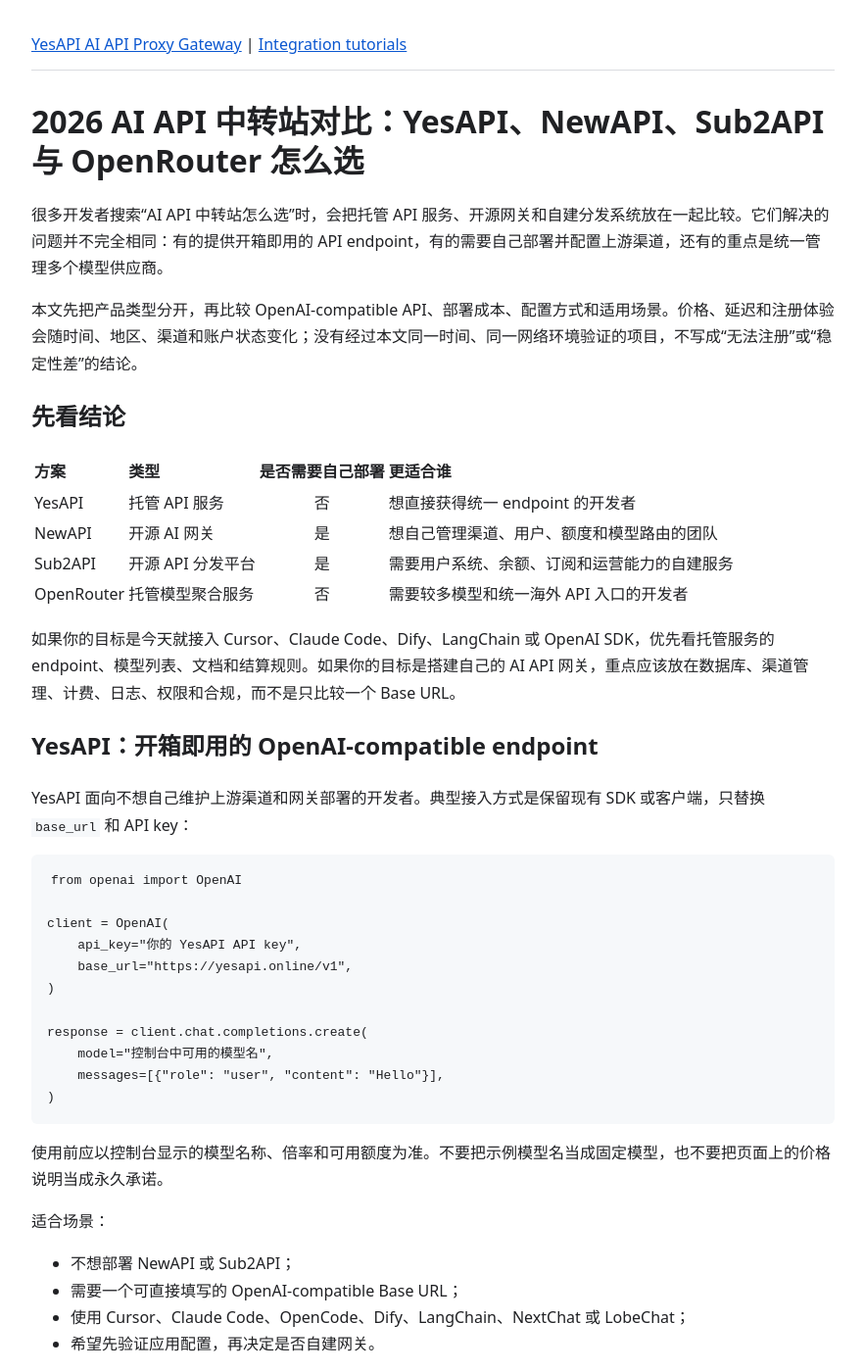
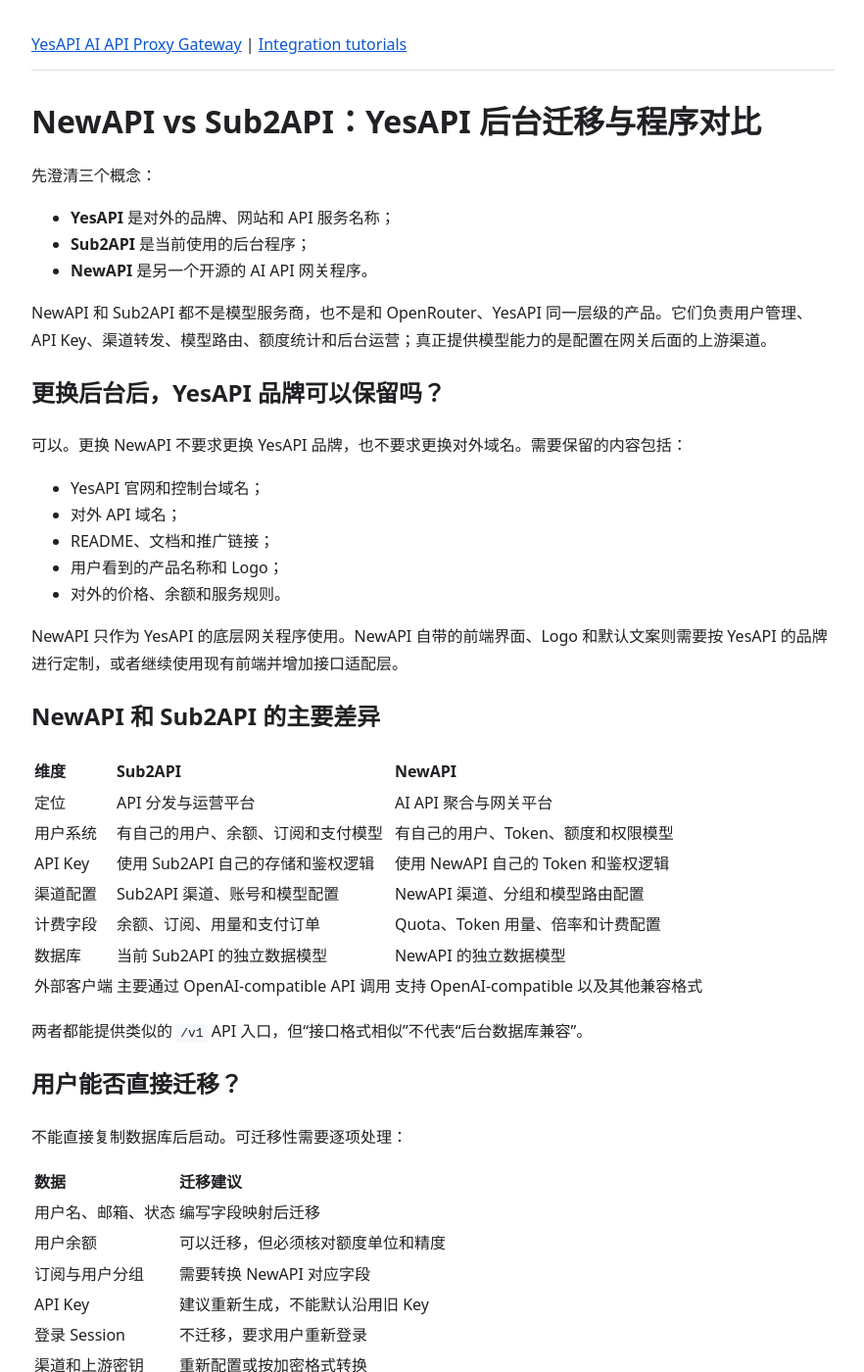
Before and after one commit to tjinyong/free-openai-claude-api-proxy-gateway, a Jekyll site: the page built from docs/reviews/ai-api-router-comparison-2026.md, in a window 1280 px wide and 1400 px high. Shown: the whole window at 98% size, without its empty margins (198-1080 px from the left). Built offline with Jekyll 4.4.1, drawn with Linux system fonts in a browser that asks for light colours; some of the changed text lies outside the part shown.

Commit message:
fix: clarify NewAPI and Sub2API migration

````diff
--- a/docs/reviews/ai-api-router-comparison-2026.md
+++ b/docs/reviews/ai-api-router-comparison-2026.md
@@ -1,113 +1,91 @@
 ---
 layout: default
-title: 2026 AI API 中转站对比：YesAPI、NewAPI、Sub2API 与 OpenRouter 怎么选
-description: 对比 YesAPI、NewAPI、Sub2API 与 OpenRouter 的产品类型、部署方式、OpenAI 兼容接口、配置难度和适用场景，帮助开发者选择 AI API 网关。
-permalink: /docs/reviews/ai-api-router-comparison-2026/
+title: NewAPI vs Sub2API：YesAPI 后台迁移与程序对比
+description: 对比 NewAPI 和 Sub2API 这两个 AI API 网关程序的用户、API Key、额度、渠道和后台迁移差异，说明如何在保留 YesAPI 品牌的情况下更换后台。
+permalink: /docs/reviews/new-api-vs-sub2api-migration/
 ---
 
-# 2026 AI API 中转站对比：YesAPI、NewAPI、Sub2API 与 OpenRouter 怎么选
+# NewAPI vs Sub2API：YesAPI 后台迁移与程序对比
 
-很多开发者搜索“AI API 中转站怎么选”时，会把托管 API 服务、开源网关和自建分发系统放在一起比较。它们解决的问题并不完全相同：有的提供开箱即用的 API endpoint，有的需要自己部署并配置上游渠道，还有的重点是统一管理多个模型供应商。
+先澄清三个概念：
 
-本文先把产品类型分开，再比较 OpenAI-compatible API、部署成本、配置方式和适用场景。价格、延迟和注册体验会随时间、地区、渠道和账户状态变化；没有经过本文同一时间、同一网络环境验证的项目，不写成“无法注册”或“稳定性差”的结论。
+- **YesAPI** 是对外的品牌、网站和 API 服务名称；
+- **Sub2API** 是当前使用的后台程序；
+- **NewAPI** 是另一个开源的 AI API 网关程序。
 
-## 先看结论
+NewAPI 和 Sub2API 都不是模型服务商，也不是和 OpenRouter、YesAPI 同一层级的产品。它们负责用户管理、API Key、渠道转发、模型路由、额度统计和后台运营；真正提供模型能力的是配置在网关后面的上游渠道。
 
-| 方案 | 类型 | 是否需要自己部署 | 更适合谁 |
-| :--- | :--- | :---: | :--- |
-| YesAPI | 托管 API 服务 | 否 | 想直接获得统一 endpoint 的开发者 |
-| NewAPI | 开源 AI 网关 | 是 | 想自己管理渠道、用户、额度和模型路由的团队 |
-| Sub2API | 开源 API 分发平台 | 是 | 需要用户系统、余额、订阅和运营能力的自建服务 |
-| OpenRouter | 托管模型聚合服务 | 否 | 需要较多模型和统一海外 API 入口的开发者 |
+## 更换后台后，YesAPI 品牌可以保留吗？
 
-如果你的目标是今天就接入 Cursor、Claude Code、Dify、LangChain 或 OpenAI SDK，优先看托管服务的 endpoint、模型列表、文档和结算规则。如果你的目标是搭建自己的 AI API 网关，重点应该放在数据库、渠道管理、计费、日志、权限和合规，而不是只比较一个 Base URL。
+可以。更换 NewAPI 不要求更换 YesAPI 品牌，也不要求更换对外域名。需要保留的内容包括：
 
-## YesAPI：开箱即用的 OpenAI-compatible endpoint
+- YesAPI 官网和控制台域名；
+- 对外 API 域名；
+- README、文档和推广链接；
+- 用户看到的产品名称和 Logo；
+- 对外的价格、余额和服务规则。
 
-YesAPI 面向不想自己维护上游渠道和网关部署的开发者。典型接入方式是保留现有 SDK 或客户端，只替换 `base_url` 和 API key：
+NewAPI 只作为 YesAPI 的底层网关程序使用。NewAPI 自带的前端界面、Logo 和默认文案则需要按 YesAPI 的品牌进行定制，或者继续使用现有前端并增加接口适配层。
 
-```python
-from openai import OpenAI
+## NewAPI 和 Sub2API 的主要差异
 
-client = OpenAI(
-    api_key="你的 YesAPI API key",
-    base_url="https://yesapi.online/v1",
-)
+| 维度 | Sub2API | NewAPI |
+| :--- | :--- | :--- |
+| 定位 | API 分发与运营平台 | AI API 聚合与网关平台 |
+| 用户系统 | 有自己的用户、余额、订阅和支付模型 | 有自己的用户、Token、额度和权限模型 |
+| API Key | 使用 Sub2API 自己的存储和鉴权逻辑 | 使用 NewAPI 自己的 Token 和鉴权逻辑 |
+| 渠道配置 | Sub2API 渠道、账号和模型配置 | NewAPI 渠道、分组和模型路由配置 |
+| 计费字段 | 余额、订阅、用量和支付订单 | Quota、Token 用量、倍率和计费配置 |
+| 数据库 | 当前 Sub2API 的独立数据模型 | NewAPI 的独立数据模型 |
+| 外部客户端 | 主要通过 OpenAI-compatible API 调用 | 支持 OpenAI-compatible 以及其他兼容格式 |
 
-response = client.chat.completions.create(
-    model="控制台中可用的模型名",
-    messages=[{"role": "user", "content": "Hello"}],
-)
+两者都能提供类似的 `/v1` API 入口，但“接口格式相似”不代表“后台数据库兼容”。
+
+## 用户能否直接迁移？
+
+不能直接复制数据库后启动。可迁移性需要逐项处理：
+
+| 数据 | 迁移建议 |
+| :--- | :--- |
+| 用户名、邮箱、状态 | 编写字段映射后迁移 |
+| 用户余额 | 可以迁移，但必须核对额度单位和精度 |
+| 订阅与用户分组 | 需要转换 NewAPI 对应字段 |
+| API Key | 建议重新生成，不能默认沿用旧 Key |
+| 登录 Session | 不迁移，要求用户重新登录 |
+| 渠道和上游密钥 | 重新配置或按加密格式转换 |
+| 使用记录 | 可归档，不能假定统计字段完全一致 |
+| 支付订单 | 单独保留原系统记录，必要时做对账迁移 |
+
+因此更准确的说法是：**用户可以迁移，不能做无验证的数据库直拷贝。**
+
+## 外部 API 用户会不会受影响？
+
+如果继续使用原来的 API 域名，并让新后台保持相同的请求入口，客户端配置可以尽量不变：
+
+```text
+Base URL: 原来的 YesAPI API 地址
+API Key:  切换后重新签发的 Key
+Model:    新后台中实际配置的模型名
 ```
 
-使用前应以控制台显示的模型名称、倍率和可用额度为准。不要把示例模型名当成固定模型，也不要把页面上的价格说明当成永久承诺。
+但旧 API Key 是否继续有效，取决于是否实现了旧 Key 到 NewAPI Token 的兼容映射。最稳妥的切换方式是提前通知用户重新创建 Key，并保留一段时间的旧系统只读或兼容验证能力。
 
-适合场景：
+## 推荐迁移顺序
 
-- 不想部署 NewAPI 或 Sub2API；
-- 需要一个可直接填写的 OpenAI-compatible Base URL；
-- 使用 Cursor、Claude Code、OpenCode、Dify、LangChain、NextChat 或 LobeChat；
-- 希望先验证应用配置，再决定是否自建网关。
+1. 保留 YesAPI 域名和品牌不变。
+2. 单独部署 NewAPI 测试实例。
+3. 导出 Sub2API 用户、余额、分组和渠道配置。
+4. 编写并运行一次性字段转换脚本。
+5. 抽样核对用户数量、余额总额、分组和模型路由。
+6. 让内部用户测试登录、充值、API 调用和余额扣除。
+7. 正式切换前冻结充值和关键配置变更。
+8. 切换反向代理或域名指向 NewAPI。
+9. 观察错误率、扣费记录和用户登录情况。
 
-## NewAPI：开源的统一 AI 网关
+不要直接在生产数据库上运行未经验证的 `INSERT` 或 `UPDATE`。先备份原库，在隔离数据库完成导入和对账，再执行正式切换。
 
-NewAPI 是开源网关软件，不等同于一个由项目作者统一运营的托管 API 服务。它适合部署者自己配置上游渠道、模型路由、用户权限、额度和计费规则。
+## 结论
 
-采用 NewAPI 时，实际可用性取决于部署者配置的上游渠道和运行环境。不同 NewAPI 站点之间的模型、价格、注册方式、余额规则和服务质量可能完全不同，因此不能只根据“NewAPI”这个软件名称判断一个具体站点是否可靠。
+NewAPI 和 Sub2API 是后台程序之间的替换关系，不是模型供应商之间的选择。YesAPI 可以继续作为品牌和服务名称保留；需要改的是底层部署、数据库迁移、用户鉴权、API Key、渠道配置和计费适配。
 
-适合场景：
-
-- 团队拥有服务器和数据库运维能力；
-- 需要自己控制渠道、分组、倍率、用户和日志；
-- 可以承担升级、备份、风控、支付和合规责任；
-- 希望在内部或经过授权的场景中统一管理多个模型供应商。
-
-官方项目：[QuantumNous/new-api](https://github.com/QuantumNous/new-api)。
-
-## Sub2API：带用户和运营能力的自建平台
-
-Sub2API 更偏向完整的 API 分发业务平台，除了模型转发，还包含用户、API key、余额、订阅、兑换码、支付和用量记录等业务边界。它不是简单的“换一个 OpenAI Base URL”组件。
-
-如果从 Sub2API 切换到 NewAPI，API 客户端通常仍然可以继续使用 OpenAI-compatible 形式，但后台数据不能假设可以直接互换。用户、余额、渠道和历史订单需要单独设计导入方案，API key 和登录 session 更应该按新系统重新签发。
-
-## OpenRouter：托管模型聚合服务
-
-OpenRouter 与 NewAPI、Sub2API 的区别在于：它本身是托管的模型聚合入口，开发者不需要自行部署网关。选择时应直接查看它的官方模型目录、价格、可用区域、速率限制和数据政策。
-
-它适合希望快速访问多个模型、并且接受第三方托管路由的开发者；如果你需要完全控制用户余额、渠道密钥和后台运营规则，它与自建网关的侧重点不同。
-
-## 如何做有意义的对比测试
-
-不同平台的公开价格和延迟不能直接混比。更可靠的测试应该固定：
-
-1. 同一个网络环境和地区；
-2. 同一个模型或同等级模型；
-3. 相同的短提示词、长提示词和工具调用请求；
-4. 相同的流式/非流式模式；
-5. 至少重复 3 次并记录失败请求；
-6. 明确记录测试时间、模型名和请求路径。
-
-应分别记录：首 token 延迟、完整响应时间、流式中断率、HTTP 错误、模型名映射、工具调用、上下文长度和余额扣费。没有这些条件时，只能写“接口配置说明”，不能写“全网最低价”或“稳定性第一”。
-
-## 快速选择
-
-- 想马上调用：选择一个有清晰文档和可验证模型列表的托管 endpoint。
-- 想自己管理渠道：部署 NewAPI，并自行承担运维和合规责任。
-- 想要用户、余额、订阅和支付：选择具备相应业务模块的自建平台。
-- 想比较模型聚合：分别查看官方模型目录、价格和数据政策，不要只看宣传页。
-
-## 常见问题
-
-### NewAPI 和 Sub2API 的 API key 能通用吗？
-
-不能默认通用。即使两个系统都提供 OpenAI-compatible API，key 的签发、存储、权限和额度字段也可能不同。切换后台时应准备重新生成 key 或建立受控映射。
-
-### 托管服务和开源网关哪个更便宜？
-
-不能只比较倍率。还要计算服务器、数据库、备份、支付手续费、渠道失败重试、客服和维护成本。对小规模使用，托管服务的运维成本可能更低；对有固定团队和渠道的组织，自建网关才可能更灵活。
-
-### 没有亲自注册的平台可以写成“无法注册”吗？
-
-不应该。注册失败可能来自地区、时间、风控、网络或临时维护。严谨的写法是记录测试时间、环境、错误信息和复现步骤，并注明“本次测试未完成注册”，不要扩大成永久性结论。
-
-本文的配置入口：[YesAPI 控制台](https://yesapi.online/?utm_source=github&utm_medium=comparison)、[YesAPI 文档](https://doc.yesapi.online/?utm_source=github&utm_medium=comparison)。
+相关项目：[NewAPI](https://github.com/QuantumNous/new-api)；当前业务入口：[YesAPI 控制台](https://yesapi.online/?utm_source=github&utm_medium=migration)。
--- a/sitemap.xml
+++ b/sitemap.xml
@@ -11,5 +11,5 @@
   <url><loc>https://tjinyong.github.io/free-openai-claude-api-proxy-gateway/docs/tutorials/openai-sdk-custom-base-url/</loc></url>
   <url><loc>https://tjinyong.github.io/free-openai-claude-api-proxy-gateway/docs/tutorials/opencode-openai-compatible-base-url/</loc></url>
   <url><loc>https://tjinyong.github.io/free-openai-claude-api-proxy-gateway/docs/tutorials/vscode-openai-base-url/</loc></url>
-  <url><loc>https://tjinyong.github.io/free-openai-claude-api-proxy-gateway/docs/reviews/ai-api-router-comparison-2026/</loc></url>
+  <url><loc>https://tjinyong.github.io/free-openai-claude-api-proxy-gateway/docs/reviews/new-api-vs-sub2api-migration/</loc></url>
 </urlset>
````
Also changed, not shown: README.md (+1 -1 lines), SUMMARY.md (+1 -1 lines).
